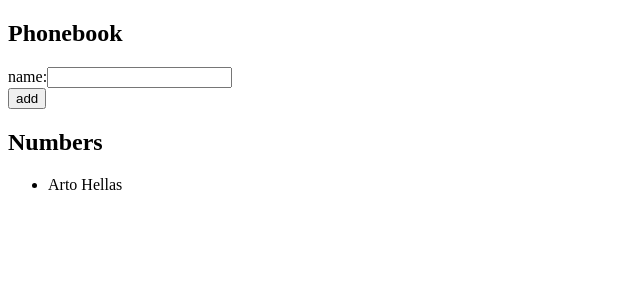
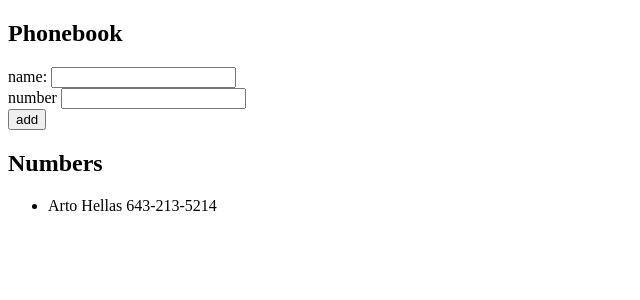
Before and after one commit to RDFIII/helsinki, a React (Create React App) app in the folder part2/phonebook/: page / in a window 1280 px wide. Shown: the top 300 px of the page, without its empty margins (0-640 px from the left). Built offline with nearby package versions, Linux system fonts and the light colour scheme.

Commit message:
add number functionality

```diff
--- a/part2/phonebook/src/App.js
+++ b/part2/phonebook/src/App.js
@@ -2,9 +2,10 @@
 
 const App = () => {
   const [ persons, setPersons ] = useState([
-    { name: 'Arto Hellas' }
+    { name: 'Arto Hellas', number: '643-213-5214' }
   ])
-  const [ newName, setNewName ] = useState('')
+  const [ newName, setNewName ] = useState('');
+  const [ newNumber, setNewNumber ] = useState('');
 
   const addName = (event) => {
     event.preventDefault();
@@ -14,9 +15,14 @@
     }
     console.log(persons)
     const newPerson = {
-      name: newName
+      name: newName,
+      number: newNumber
     }
     setPersons(persons.concat(newPerson))
+  }
+
+  const handleNumberChange = (event) => {
+    setNewNumber(event.target.value);
   }
 
   const handleNameChange = (event) => {
@@ -28,12 +34,17 @@
       <h2>Phonebook</h2>
 
       <form onSubmit={addName}>
-        <div>
-          name:
-          <input
-            value={newName}
-            onChange={handleNameChange}
-          />
+
+        <div>name: <input
+          value={newName}
+          onChange={handleNameChange} />
+        </div>
+
+        <div> number <input
+          value={newNumber}
+          onChange={handleNumberChange}
+        />
+
         </div>
         <div>
           <button type="submit">add</button>
@@ -43,7 +54,7 @@
       <h2>Numbers</h2>
 
       <ul>
-        {persons.map(person => <li key={person.name}> {person.name} </li>)}
+        {persons.map(person => <li key={person.name}> {person.name} {person.number} </li>)}
       </ul>
 
 
```
